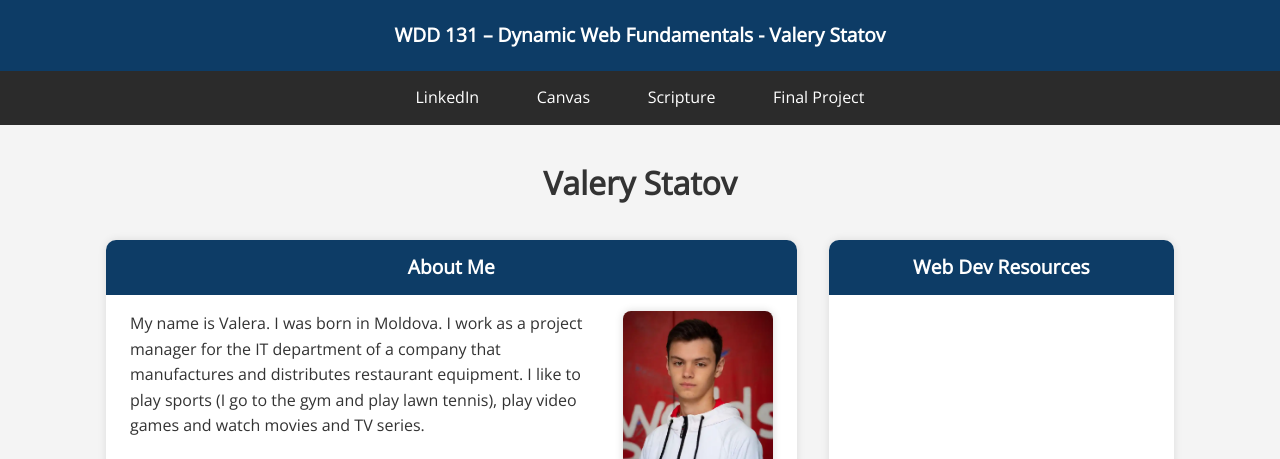
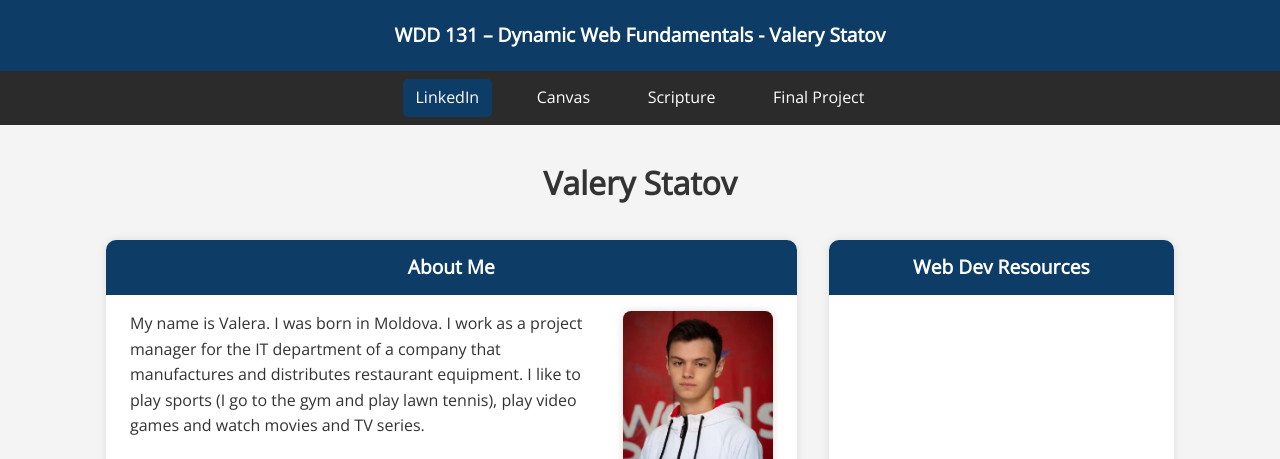
Before and after one commit to Zoom2432/wdd131, a plain HTML site: page index.html in a window 1280 px wide. In both pictures the pointer is over the link "LinkedIn". Shown: the top 459 px of the page. Drawn offline with nearby package versions, Linux system fonts and the light colour scheme.

Commit message:
some changes

```diff
--- a/styles/base.css
+++ b/styles/base.css
@@ -41,6 +41,10 @@ nav a {
     text-decoration: none;
     padding: 0.4rem 0.8rem;
     border-radius: 5px;
+}
+
+nav a:hover {
+    background-color: #0d3c66;
 }
 
 /* MAIN */
```
Also changed, not shown: images/flag.webp.
